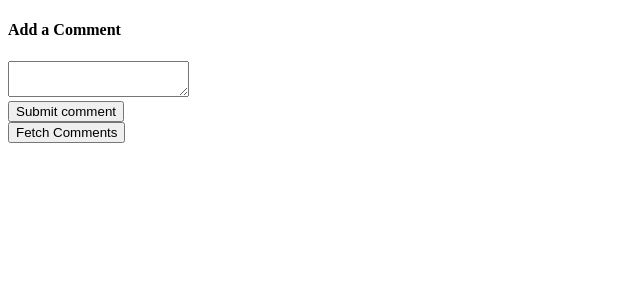
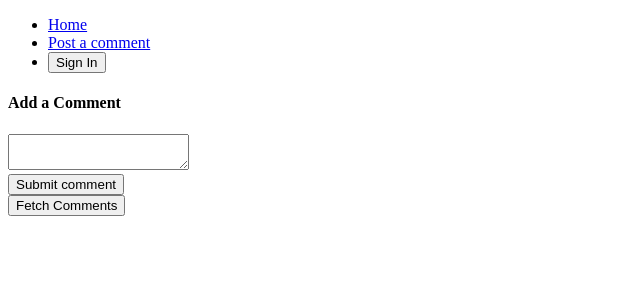
Before and after one commit to octaviodegodoy/ReactTesting, a React (Create React App) app: page /post in a window 1280 px wide. Shown: the top 300 px of the page, without its empty margins (0-640 px from the left). Built offline with nearby package versions, Linux system fonts and the light colour scheme.

Commit message:
added HOC

```diff
--- a/src/components/App.js
+++ b/src/components/App.js
@@ -1,13 +1,54 @@
-import React from 'react';
-import { Route } from 'react-router-dom';
+import React, { Component } from 'react';
+import { Route, Link } from 'react-router-dom';
+import { connect } from 'react-redux';
 import CommentBox from './CommentBox';
 import CommentList from './CommentList';
+import * as actions from 'actions';
 
-export default () => {
+class App extends Component {
+    renderButton() {
+        if (this.props.auth) {
+            return (
+                <button onClick={() => this.props.changeAuth(false)}>
+                    Sign Out
+                </button>
+            );
+        } else {
+            return (
+                <button onClick={() => this.props.changeAuth(true)}>
+                    Sign In
+                </button>
+            );
+        }
+    }
+    renderHeader() {
+        return (
+            <ul>
+                <li>
+                    <Link to="/">Home</Link>
+                </li>
+                <li>
+                    <Link to="/">Post a comment</Link>
+                </li>
+                <li>
+                    {this.renderButton()}
+                </li>
+            </ul>
+        );
+    }
+    render(){
         return (
             <div>
+                 {this.renderHeader()}
                 <Route path="/post" component={CommentBox} />
                 <Route path="/" exact component={CommentList} />
             </div>
         );
+    }
+
 };
+
+function mapStateToProps(state) {
+    return { auth: state.auth };
+}
+export default connect(mapStateToProps, actions)(App);
--- a/src/components/CommentBox.js
+++ b/src/components/CommentBox.js
@@ -4,6 +4,20 @@
 
 class CommentBox extends Component {
     state = { comment: ''};
+
+    componentDidMount() {
+        this.shouldNavigateAway();
+    }
+
+    componentDidUpdate() {
+        this.shouldNavigateAway();
+    }
+
+    shouldNavigateAway() {
+        if (!this.props.auth) {
+            console.log("I NEED TO LEAVE !!!");
+        }
+    }
 
     handleChange = event => {
         this.setState({ comment: event.target.value });
@@ -32,4 +46,8 @@
     }
 }
 
-export default connect(null, actions)(CommentBox);
+function mapStateToProps(state) {
+    return { auth: state.auth }
+}
+
+export default connect(mapStateToProps, actions)(CommentBox);
--- a/src/reducers/index.js
+++ b/src/reducers/index.js
@@ -1,6 +1,8 @@
 import { combineReducers } from 'redux';
 import commentsReducer from 'reducers/comments';
+import authReducer from 'reducers/auth';
 
 export default combineReducers({
-    comments: commentsReducer
+    comments: commentsReducer,
+    auth: authReducer
 });
```
Also changed, not shown: 12 other files (tests, documents, lock files or other folders). Lines whose indentation alone changed are shown as unchanged.
